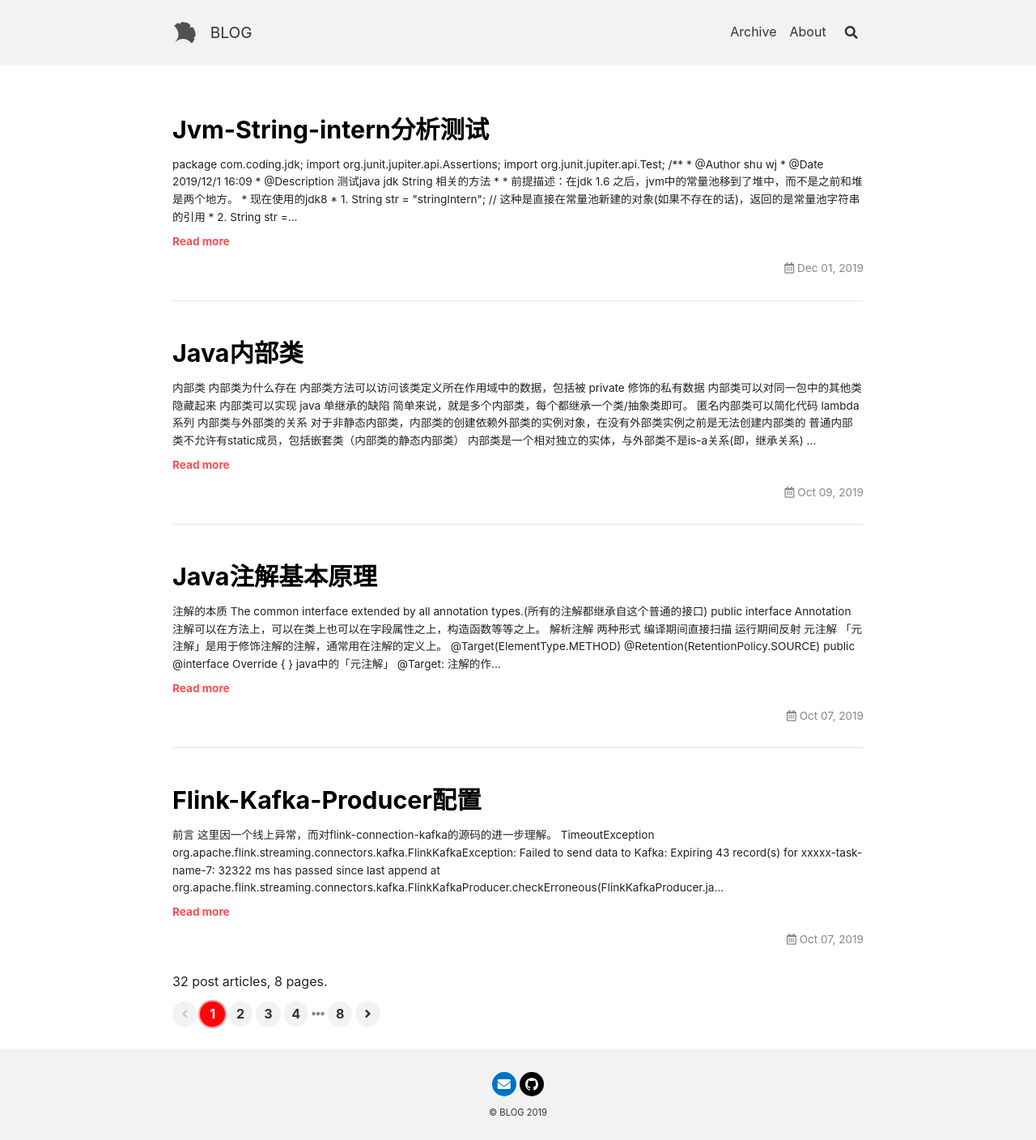
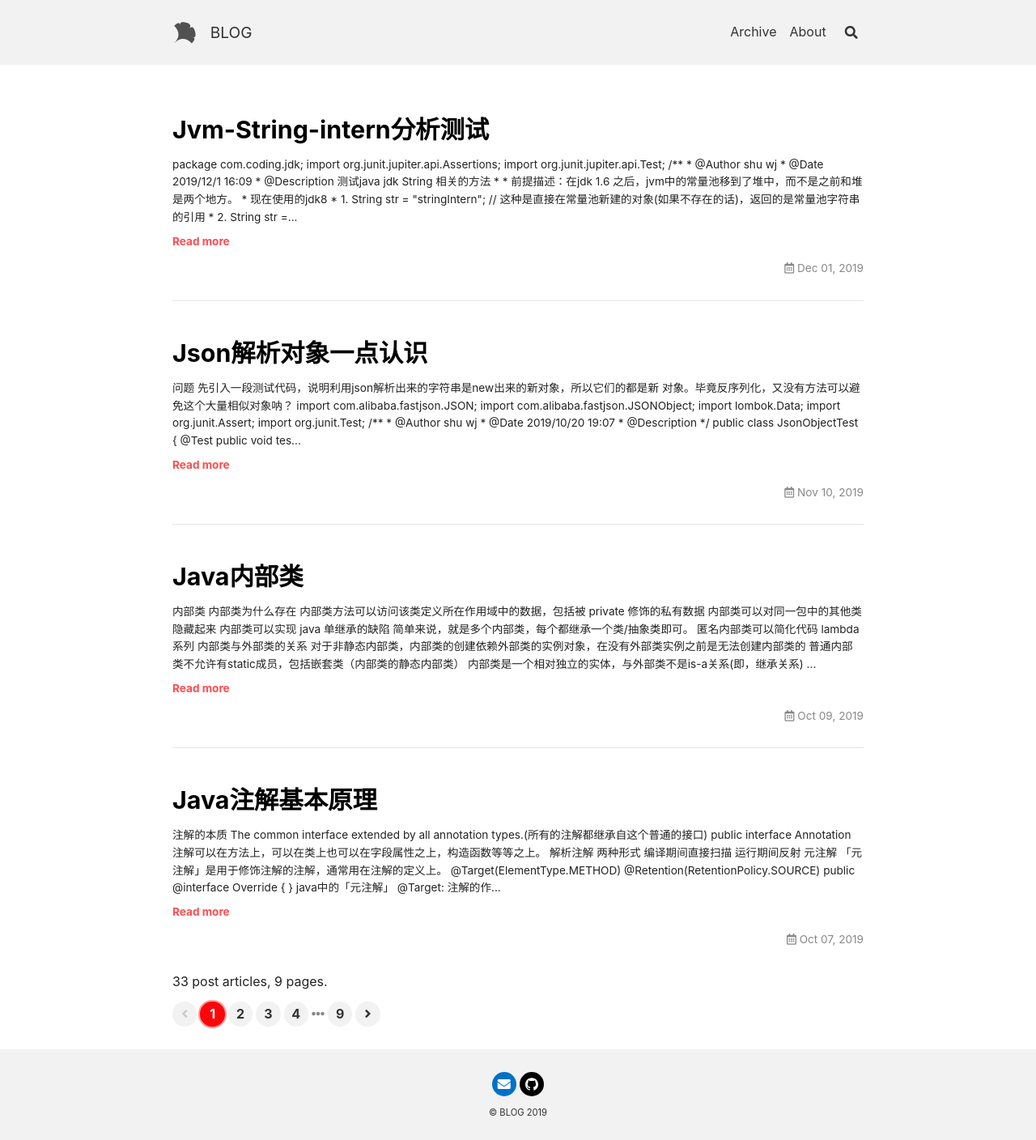
Before and after one commit to sureally/sureally.github.io, a Jekyll site: the page built from index.html, in a window 1280 px wide. Shown: the whole page at 81% size. Built offline with Jekyll 4.4.1, drawn with Linux system fonts in a browser that asks for light colours; nearby versions of some CDN libraries; the list of posts is cut into pages by our own code.

Commit message:
Blog 更新。

````diff
--- a/_posts/2018-09-09-头条笔试题题解0909版.markdown
+++ b/_posts/2018-09-09-头条笔试题题解0909版.markdown
@@ -2,7 +2,7 @@
 layout: article
 title:  "头条笔试题题解09-09日"
 date:   2018-09-09 15:57:35 +0800
-categories: written-test
+categories: leetcode
 ---
 
 #### 1. 最长不重复的字符串
--- a/_posts/2019-10-03-如何克服CAP定理.markdown
+++ b/_posts/2019-10-03-如何克服CAP定理.markdown
@@ -2,7 +2,7 @@
 layout: article
 title: 如何克服CAP定理
 date: 2019/10/3 15:24
-categories:
+categories: 分布式
 ---
 
 # 前言
--- a/_posts/2019-10-07-Flink-Kafka-Producer配置.markdown
+++ b/_posts/2019-10-07-Flink-Kafka-Producer配置.markdown
@@ -2,7 +2,7 @@
 layout: article
 title: Flink-Kafka-Producer配置
 date: 2019/10/7 17:12
-categories: Flink, Kafka
+categories: Flink Kafka
 ---
 
 
--- a/_posts/2019-12-01-Jvm-String-intern分析测试.markdown
+++ b/_posts/2019-12-01-Jvm-String-intern分析测试.markdown
@@ -2,7 +2,7 @@
 layout: article
 title: Jvm-String-intern分析测试
 date: 2019/12/1 17:11
-categories: Java, jvm
+categories: Java jvm
 ---
 
 ```java
````
Also changed, not shown: _posts/2019-11-10-Json解析对象一点认识.markdown (added, +48 -0 lines), README.md.
